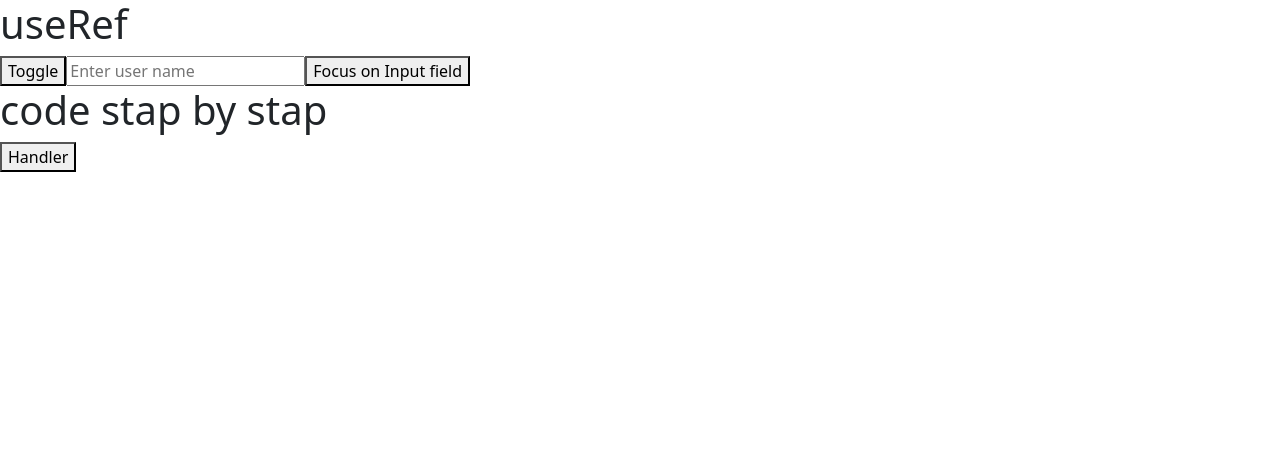
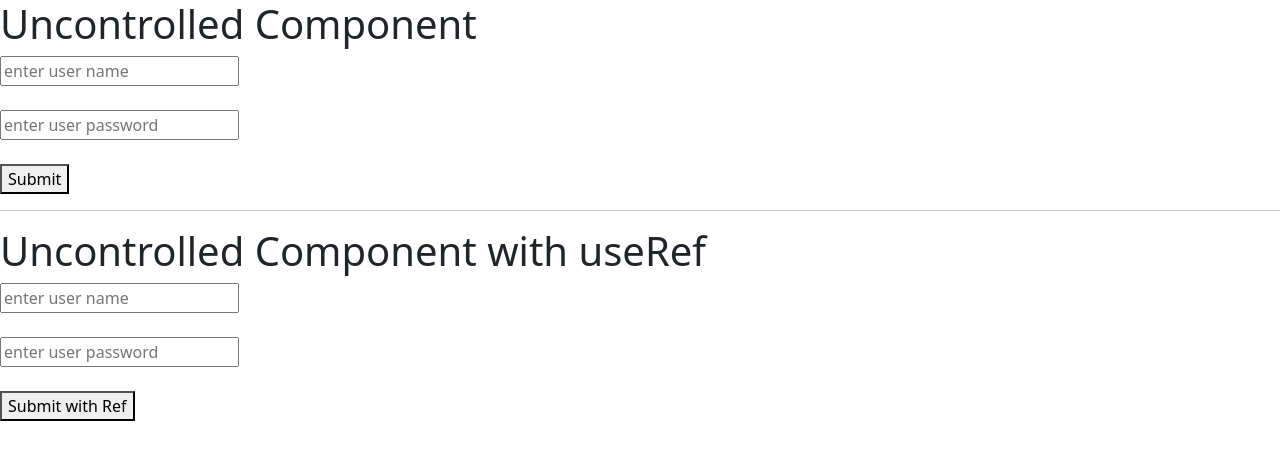
Before and after one commit to mukesh-raika/React, a React (Vite) app: page / in a window 1280 px wide. Shown: the top 460 px of the page. Built offline with nearby package versions, Linux system fonts and the light colour scheme.

Commit message:
uncontrplled component

```diff
--- a/src/App.jsx
+++ b/src/App.jsx
@@ -1,38 +1,60 @@
-import { useRef } from "react"
-function App(){
-const inputRef=useRef(null);
-const Refh1=useRef(null);
+import { useRef } from "react";
 
-const inputHandler=()=>{
-  console.log(inputRef.current);
-  inputRef.current.focus();
-  inputRef.current.style.color="red"
-  inputRef.current.placeholder="enter password"
-   inputRef.current.value="123"
+function App() {
+  const userRef = useRef();
+  const passwordRef = useRef();
 
+  const handleForm = (event) => {
+    event.preventDefault();
+    const user = document.querySelector("#user").value;
+    console.log("Normal Form User:", user);
+  };
+
+  const handleFormRef = (event) => {
+    event.preventDefault();
+
+    const user = userRef.current.value;
+    const pass = passwordRef.current.value;
+
+    console.log("Form with useRef User:", user);
+    console.log("Form with useRef Password:", pass);
+  };
+
+  return (
+    <>
+      <h1>Uncontrolled Component</h1>
+
+      <form action="" method="post" onSubmit={handleForm}>
+        <input type="text" id="user" placeholder="enter user name" />
+        <br /><br />
+        <input type="password" id="password" placeholder="enter user password" />
+        <br /><br />
+        <button>Submit</button>
+      </form>
+
+      <hr />
+
+      <h1>Uncontrolled Component with useRef</h1>
+
+      <form action="" method="post" onSubmit={handleFormRef}>
+        <input
+          type="text"
+          ref={userRef}
+          id="userRef"
+          placeholder="enter user name"
+        />
+        <br /><br />
+        <input
+          type="password"
+          ref={passwordRef}
+          id="passwordRef"
+          placeholder="enter user password"
+        />
+        <br /><br />
+        <button>Submit with Ref</button>
+      </form>
+    </>
+  );
 }
 
-  const toggleHandler=()=>{
-
-    if(inputRef.current.style.display!="none"){
-     inputRef.current.style.display='none'
-      }else{
-        inputRef.current.style.display='inline'
-      }
-  }
-  const h1handler=()=>{
-    Refh1.current.style.color = "green"
-  }
-  return(
-    <>
-    <h1>useRef</h1>
-    <button onClick={toggleHandler}>Toggle</button>
-
-    <input ref={inputRef} type="text" placeholder="Enter user name"/>
-    <button onClick={inputHandler}>Focus on Input field</button>
-    <h1 ref={Refh1}>code stap by stap </h1>
-    <button onClick={h1handler}>Handler</button>
-    </>
-  )
-}
 export default App;
```
